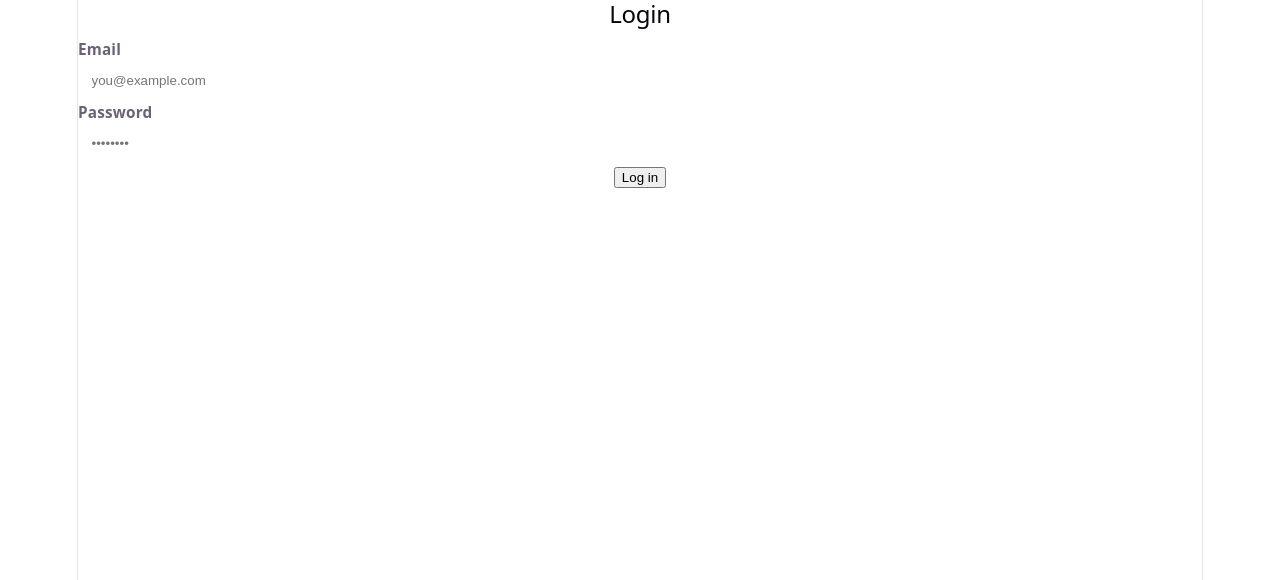
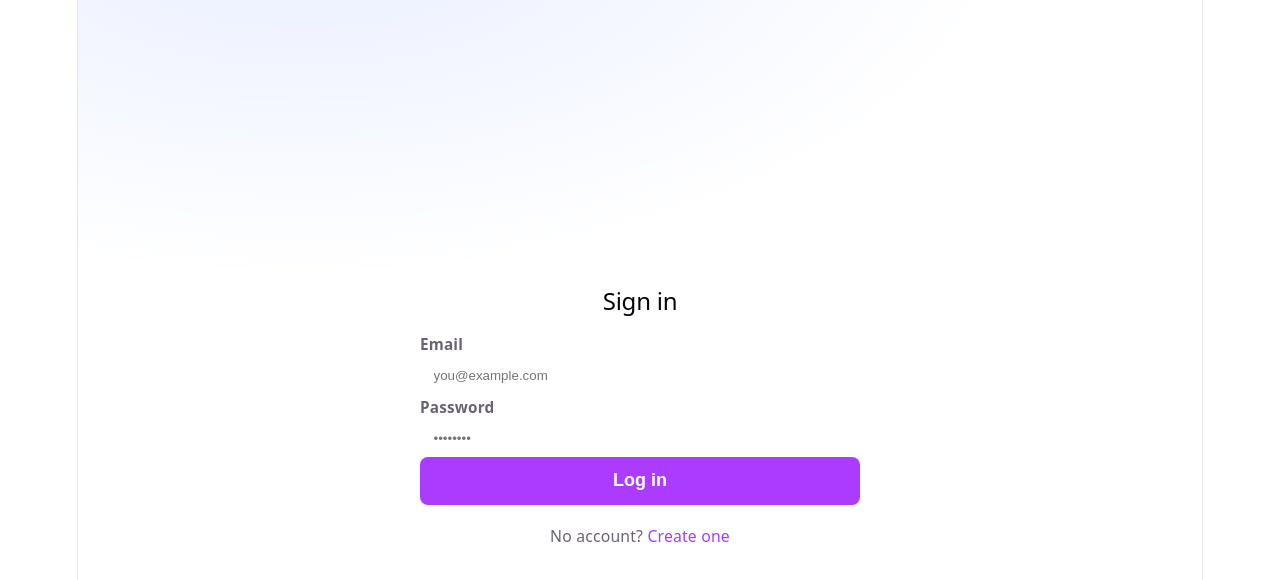
Before and after one commit to Map4uk14/MeetN-Sniff_frontend, a Vue app: page /login in a window 1280 px wide. Shown: the top 580 px of the page. Built offline with nearby package versions, Linux system fonts and the light colour scheme.

Commit message:
feat(auth): wire Login form with Auth.login, error handling and redirect
Binds inputs with v-model, calls Auth.login() on submit, stores token
and user in localStorage on success, and shows backend error messages.

```diff
--- a/src/views/Login.vue
+++ b/src/views/Login.vue
@@ -1,28 +1,106 @@
 <script setup>
-// Login view — form logic to be added
+import { ref } from 'vue'
+import { useRouter } from 'vue-router'
+import { Auth } from '../api'
+
+const router = useRouter()
+
+const email = ref('')
+const password = ref('')
+const error = ref(null)
+const loading = ref(false)
+
+async function handleSubmit() {
+  error.value = null
+  loading.value = true
+  try {
+    const data = await Auth.login(email.value, password.value)
+    localStorage.setItem('token', data.token)
+    localStorage.setItem('user', JSON.stringify(data.user))
+    router.push('/')
+  } catch (err) {
+    error.value = err.message
+  } finally {
+    loading.value = false
+  }
+}
 </script>
 
 <template>
-  <div class="login">
-    <h2>Login</h2>
+  <div class="auth-shell">
+    <div class="auth-card">
 
-    <form @submit.prevent>
+      <div class="auth-header">
+        <h2>Sign in</h2>
+      </div>
 
-      <!-- Email field -->
+      <div v-if="error" class="alerts">
+        <div class="alert error">{{ error }}</div>
+      </div>
+
+      <form class="form" @submit.prevent="handleSubmit" novalidate>
+
         <div class="field">
           <label for="email">Email</label>
-        <input id="email" type="email" placeholder="you@example.com" />
+          <input id="email" v-model="email" type="email" placeholder="you@example.com" required />
         </div>
 
-      <!-- Password field -->
         <div class="field">
           <label for="password">Password</label>
-        <input id="password" type="password" placeholder="••••••••" />
+          <input id="password" v-model="password" type="password" placeholder="••••••••" required />
         </div>
 
-      <!-- Submit -->
-      <button type="submit">Log in</button>
+        <button class="btn primary" type="submit" :disabled="loading">
+          {{ loading ? 'Signing in…' : 'Log in' }}
+        </button>
 
       </form>
+
+      <p class="auth-footer">No account? <RouterLink to="/register">Create one</RouterLink></p>
+
+    </div>
   </div>
 </template>
+
+<style scoped>
+.auth-shell {
+  min-height: 100vh;
+  display: flex;
+  align-items: center;
+  justify-content: center;
+}
+
+.auth-footer {
+  margin-top: 1rem;
+  text-align: center;
+  font-size: .875rem;
+  color: var(--text);
+}
+
+.auth-footer a {
+  color: var(--accent);
+  text-decoration: none;
+}
+
+.btn.primary {
+  width: 100%;
+  padding: .75rem;
+  background: var(--accent);
+  color: #fff;
+  border: none;
+  border-radius: 8px;
+  font-size: 1rem;
+  font-weight: 600;
+  cursor: pointer;
+  transition: opacity .15s;
+}
+
+.btn.primary:hover:not(:disabled) {
+  opacity: .88;
+}
+
+.btn.primary:disabled {
+  opacity: .55;
+  cursor: not-allowed;
+}
+</style>
```
Lines whose indentation alone changed are shown as unchanged.
